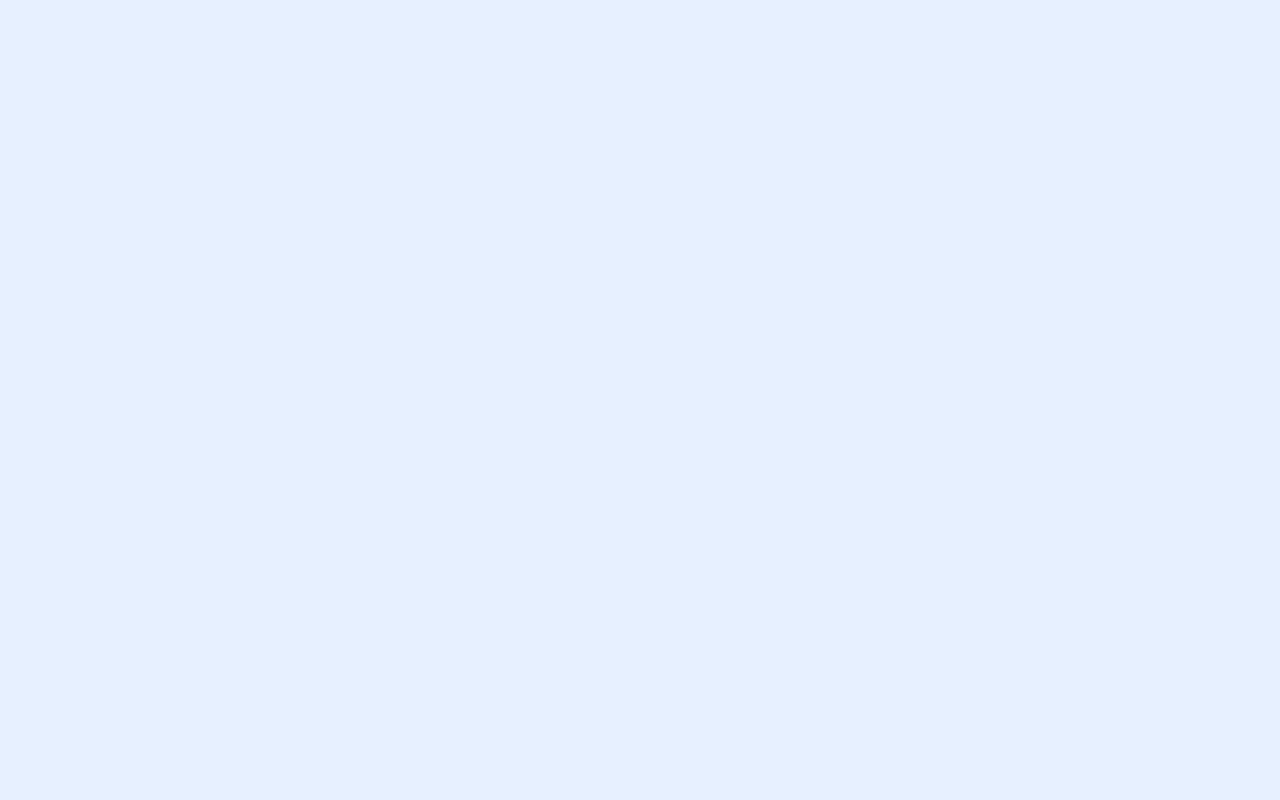
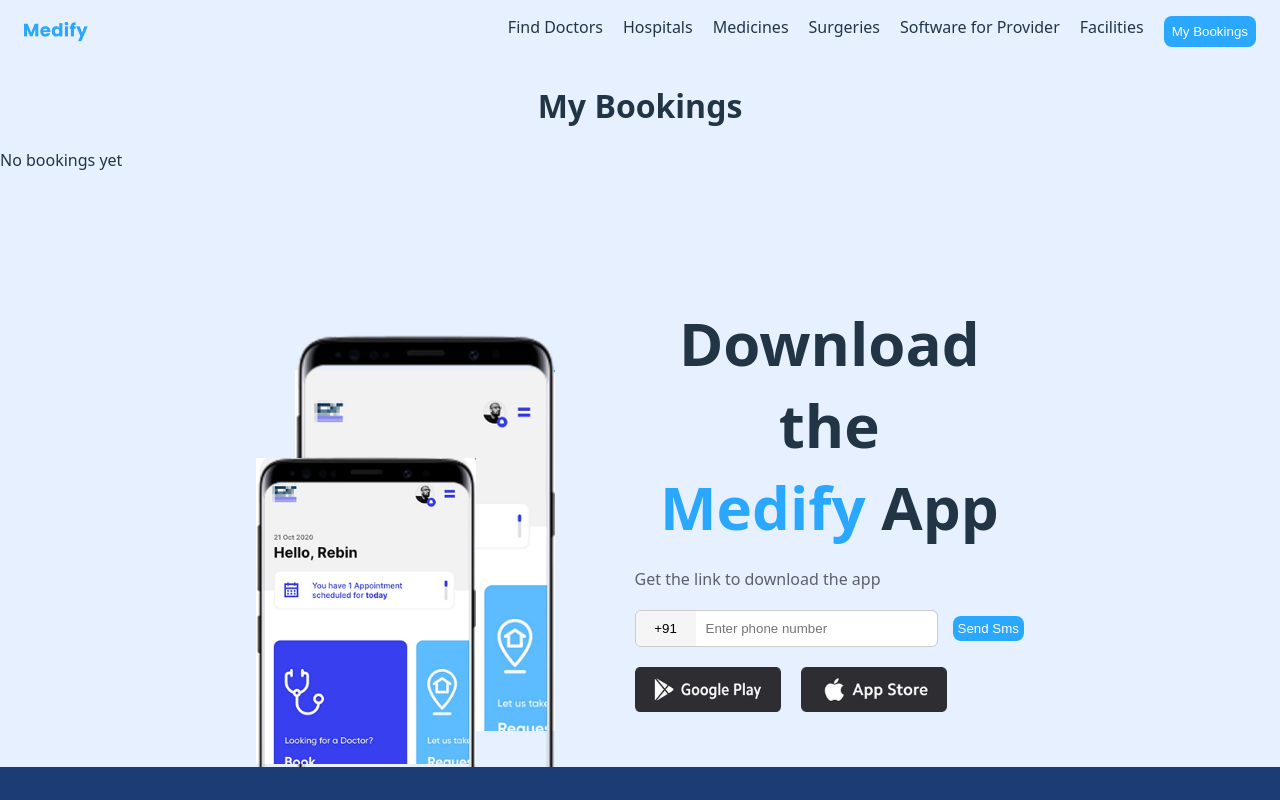
Before and after one commit to AkashTirkey/Medify_Application, a React (Vite) app: page /bookings in a window 1280 px wide. Before the commit this address had no page. Shown: the top 800 px of the page. Built offline with nearby package versions, Linux system fonts and the light colour scheme.

Commit message:
final booking pg ✅

```diff
--- a/src/App.jsx
+++ b/src/App.jsx
@@ -3,6 +3,7 @@
 import { BrowserRouter, Routes, Route } from "react-router-dom";
 import Home from './Pages/Home'
 import Hospitals from './Pages/DetailsPage';
+import Bookings from './Pages/BookingsPg';
 
 function App() {
 
@@ -11,6 +12,7 @@
       <Routes>
         <Route path='/' element={<Home />} />
         <Route path='/hospitals' element={<Hospitals/>} />
+        <Route path='/bookings' element={<Bookings/>} />
       </Routes>
 
     </BrowserRouter>
--- a/src/Navbar.jsx
+++ b/src/Navbar.jsx
@@ -1,15 +1,18 @@
 import React, { useState } from "react";
 import styles from './styles/Navbar.module.css'
 import pic from './assets/hero/Medify.png'
+import { Navigate, useNavigate } from "react-router-dom";
 
 const Navbar = ()=>{
+
+    const navigate = useNavigate();
 
     const[open,setOpen]= useState(false);
     return(
         <>
         <div className={styles.navbar}>
         {/* <p style={{fontWeight:750}}>Medify</p> */}
-        <img src={pic} alt="medify-logo" />
+        <img src={pic} alt="medify-logo" style={{cursor:"pointer"}} onClick={()=> navigate('/')} />
 
         <div className={styles.hamburger} onClick={() => setOpen(!open)}>
             ☰
@@ -21,7 +24,7 @@
             <li>Surgeries</li>
             <li>Software for Provider</li>
             <li>Facilities</li>
-            <button>My Bookings</button>
+            <button onClick={()=> navigate('/bookings')}>My Bookings</button>
         </ul>
         </div>
         </>
--- /dev/null
+++ b/src/Pages/BookingsPg.jsx
@@ -0,0 +1,51 @@
+import React, { useEffect, useState } from "react";
+import Navbar from "../Navbar";
+import Footer from "../FooterPage";
+const Bookings = () => {
+
+  const [bookings, setBookings] = useState([]);
+
+  useEffect(() => {
+    const storedBookings =
+      JSON.parse(localStorage.getItem("bookings")) || [];
+
+    setBookings(storedBookings);
+  }, []);
+
+  return (
+    <div>
+
+      <Navbar />
+
+      <h1>My Bookings</h1>
+
+      {bookings.length === 0 ? (
+        <p>No bookings yet</p>
+      ) : (
+        bookings.map((booking, index) => (
+          <div key={index} style={{border:"1px solid #ddd",padding:"15px",margin:"10px"}}>
+
+            <h3>{booking.hospitalName}</h3>
+
+            <p>{booking.address}</p>
+
+            <p>{booking.city}, {booking.state}</p>
+
+            <p>
+              <strong>Day:</strong> {booking.day}
+            </p>
+
+            <p>
+              <strong>Time:</strong> {booking.time}
+            </p>
+
+          </div>
+        ))
+    )}
+    <Footer/>
+
+    </div>
+  );
+};
+
+export default Bookings;
--- a/src/Pages/DetailsPage.jsx
+++ b/src/Pages/DetailsPage.jsx
@@ -7,8 +7,11 @@
 import { useSearchParams } from "react-router-dom";
 import axios from "axios";
 import SearchForm from "../SearchForm";
+import { useNavigate } from "react-router-dom";
 
 const Hospitals = () => {
+
+  const navigate = useNavigate();
 
   const [selectedDay, setSelectedDay] = useState("today");
   const [openIndex, setOpenIndex] = useState(null);
@@ -49,6 +52,8 @@
     alert("Booking Confirmed 🎉");
 
     setSelectedTime(null);
+
+    navigate("/bookings"); //redirect to the booking page
   };
 
   useEffect(() => {
```
